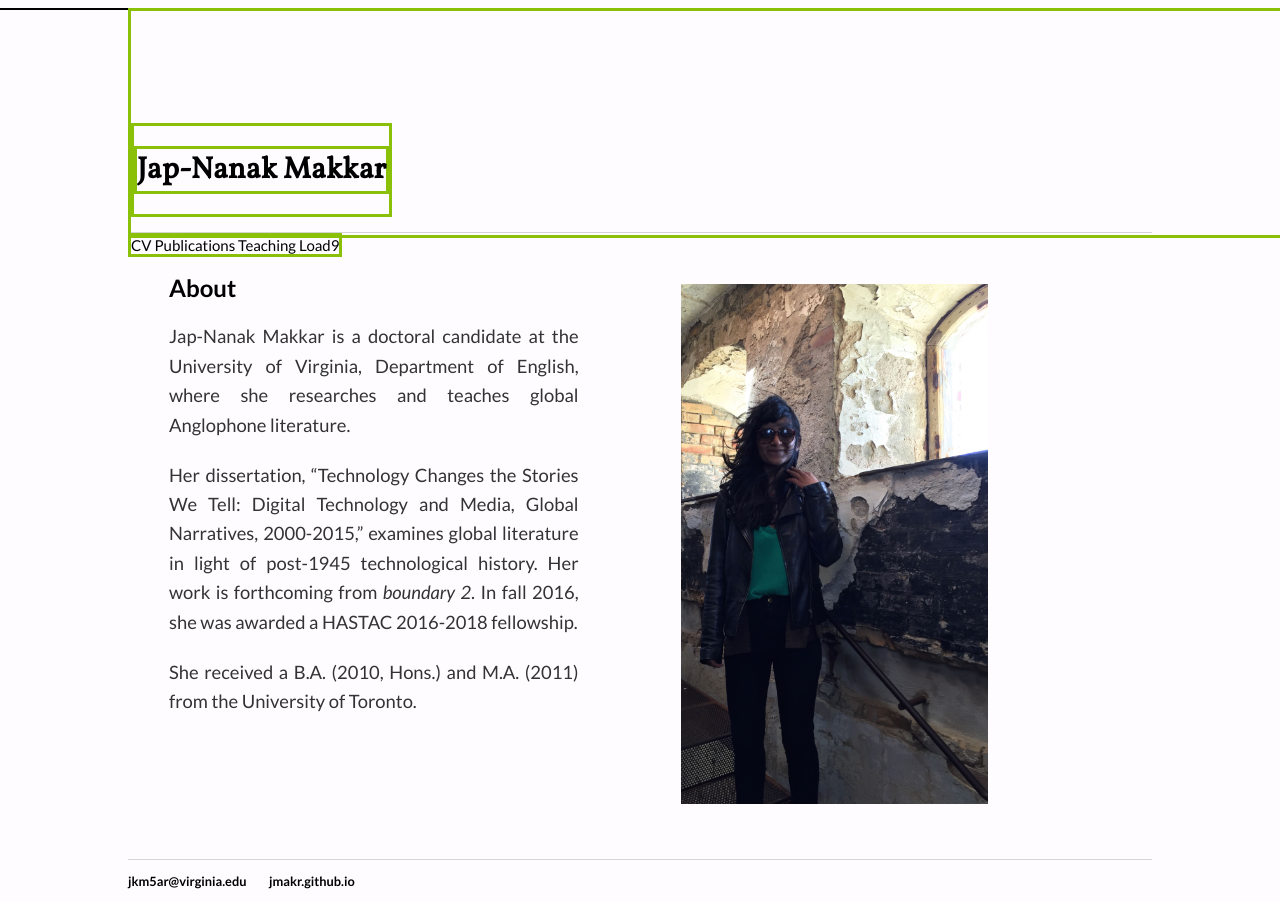
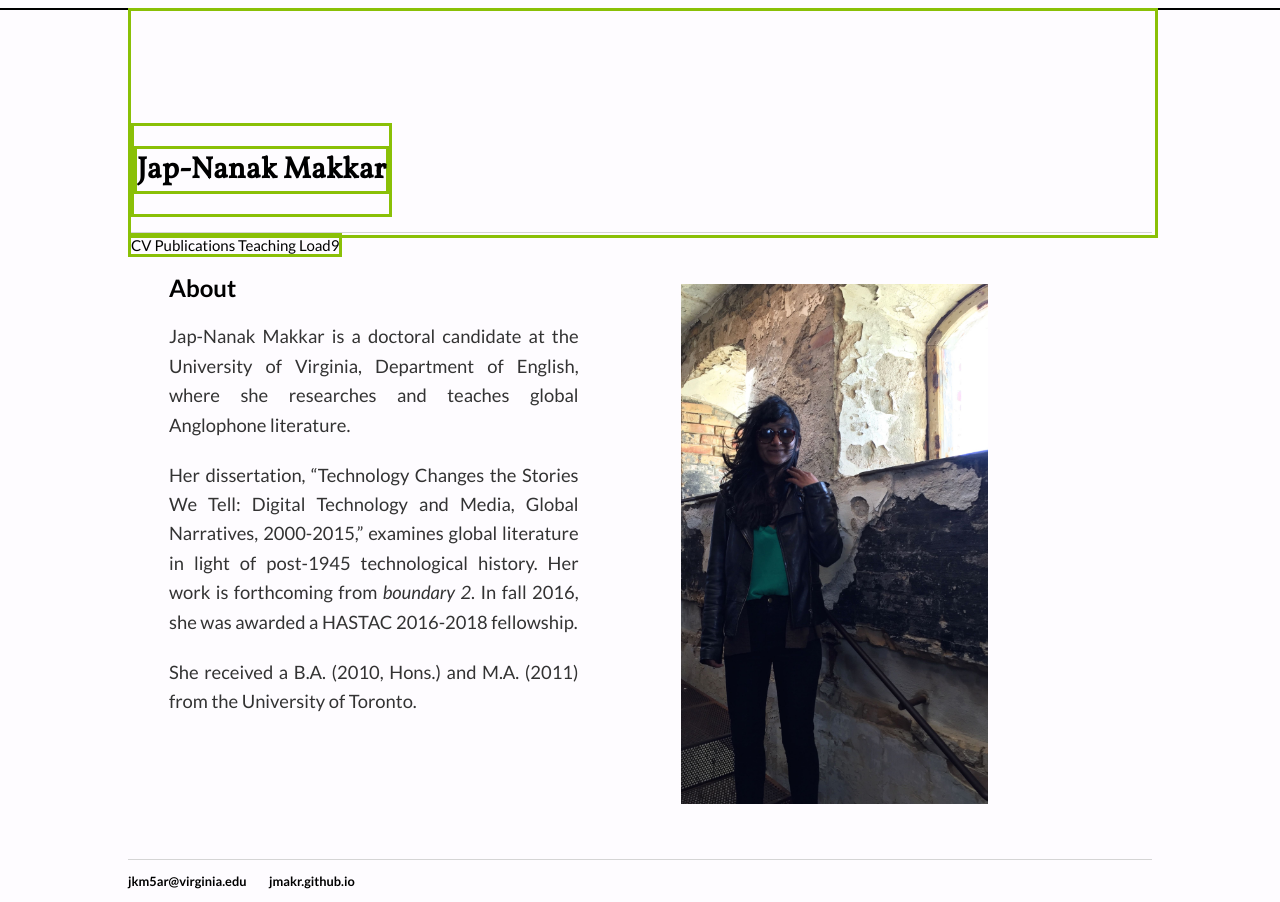
Before and after one commit to jmakr/jmakr.github.io, a Jekyll site: the page built from index.html, in a window 1280 px wide. Built offline with Jekyll 4.4.1, drawn with Linux system fonts in a browser that asks for light colours.

Commit message:
Update main.css

```diff
--- a/css/main.css
+++ b/css/main.css
@@ -31,8 +31,8 @@
 
 .h1logocontainer {
     position: absolute;
-
-    width:100%;
+    text-align: center;
+    width:80%;
     height: 7em;
 
     border: 3px solid #8AC007;
```
